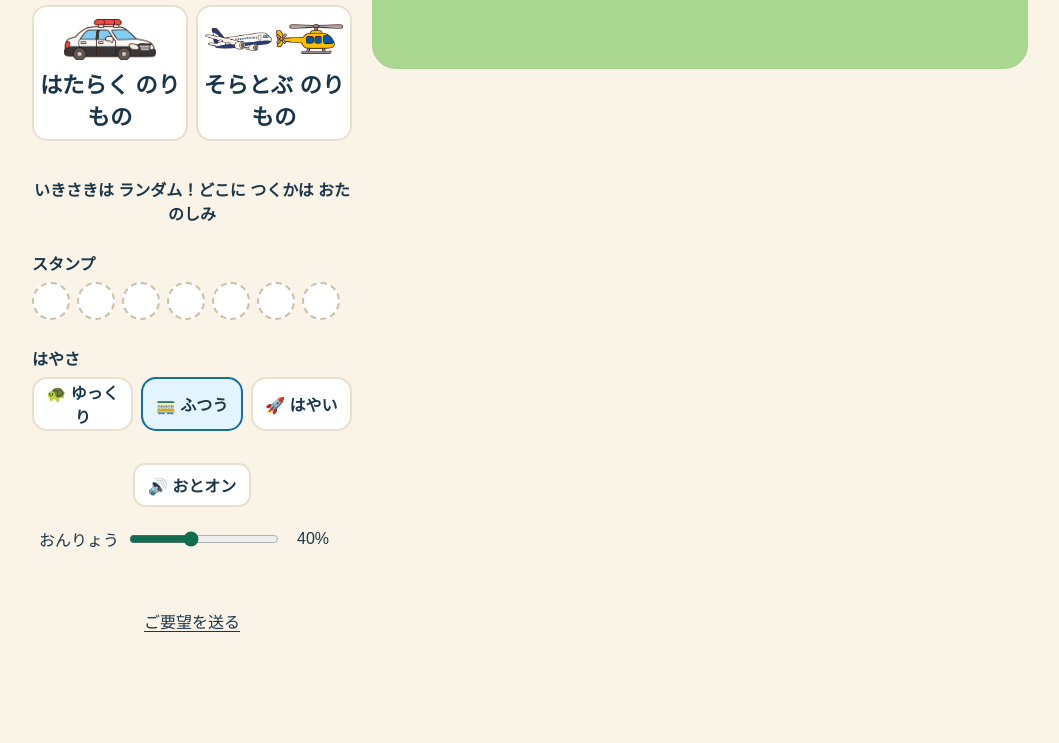
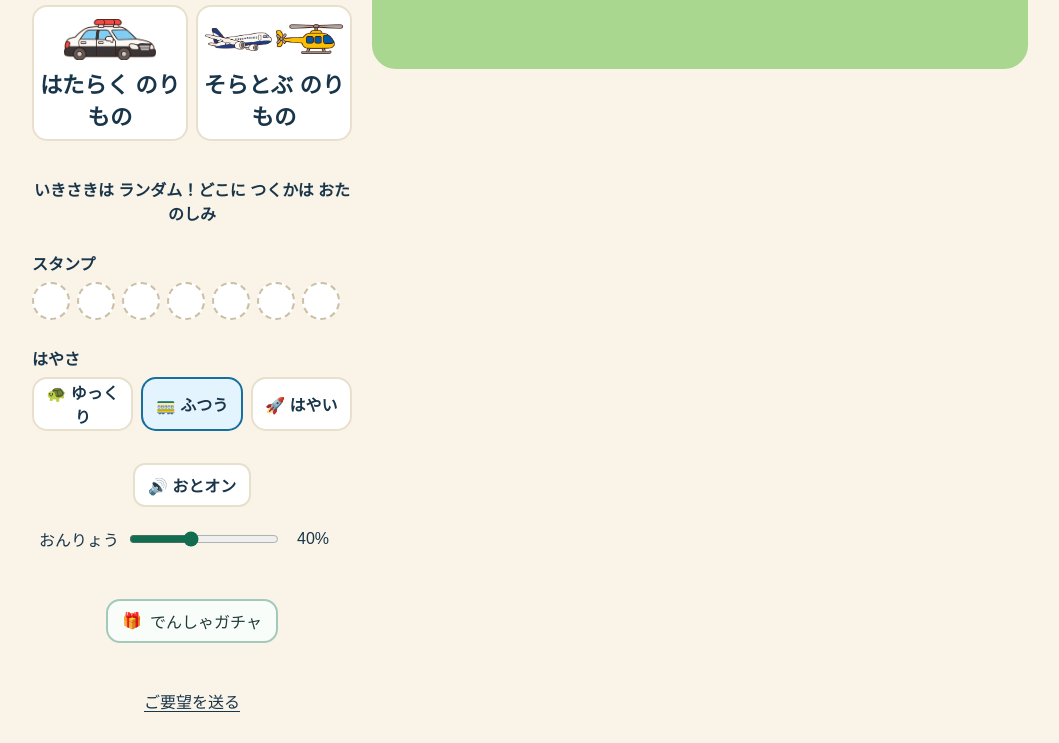
Before and after one commit to yumemayu/norimono, a plain HTML site: page index.html in a window 1280 px wide. Shown: the part 491-1234 px from the top of the page, without its empty margins (110-1169 px from the left). Before the commit the page ends 1154 px from the top, so only its background shows below. Drawn offline with Linux system fonts and the light colour scheme.

Commit message:
Add a game link to Densha Gacha (Train Gacha) so the new game is reachable from the top page; the label follows the language toggle

```diff
--- a/index.html
+++ b/index.html
@@ -232,6 +232,9 @@
 #air-vehicles .vehicle-preview img{width:min(47%,72px)}
 
 .feedback { margin-top: 24px; text-align: center; }
+.game-links { display: flex; flex-wrap: wrap; justify-content: center; gap: 8px; margin-top: 24px; }
+.game-links a { display: inline-flex; align-items: center; gap: 8px; min-height: 44px; padding: 8px 14px; border: 2px solid #a3c9bb; background: #f9fdf9; color: #213c3b; border-radius: 14px; text-decoration: none; font: inherit; }
+.game-links a:focus-visible { outline: 2px solid currentColor; outline-offset: 2px; }
 .feedback a { display: inline-flex; align-items: center; justify-content: center; min-height: 44px; padding: 6px 16px; color: inherit; text-underline-offset: 3px; }
 .feedback a:focus-visible { outline: 2px solid currentColor; outline-offset: 2px; border-radius: 6px; }
 </style>
@@ -259,6 +262,9 @@
 <label for="volume"><span id="volume-label">おんりょう</span> <input id="volume" type="range" min="0" max="100" value="40"></label>
 <output id="volume-value" for="volume">40%</output>
 </div>
+<nav class="game-links" aria-label="ほかの でんしゃゲーム">
+<a href="https://yumemayu.github.io/norimono/train-gacha/"><span aria-hidden="true">🎁</span> <span id="gacha-link-label">でんしゃガチャ</span></a>
+</nav>
 <footer class="feedback"><a id="feedback-link" href="https://clubs.place/f/fS6twrevaLxr9ZI38eKpOUpW" target="_blank" rel="noopener noreferrer">ご要望を送る</a></footer>
 </main>
 <script>
@@ -696,6 +702,7 @@ go.addEventListener('click', () => {
 
 function applyLang() {
   document.querySelector('#feedback-link').textContent = lang === 'en' ? 'Send feedback' : 'ご要望を送る';
+  document.querySelector('#gacha-link-label').textContent = lang === 'en' ? 'Train Gacha' : 'でんしゃガチャ';
   document.querySelector('#air-label').textContent = lang === 'en' ? 'Flying vehicles' : 'そらとぶ のりもの';
   document.querySelector('#work-label').textContent = lang === 'en' ? 'Work vehicles' : 'はたらく のりもの';
   document.documentElement.lang = lang;
```
